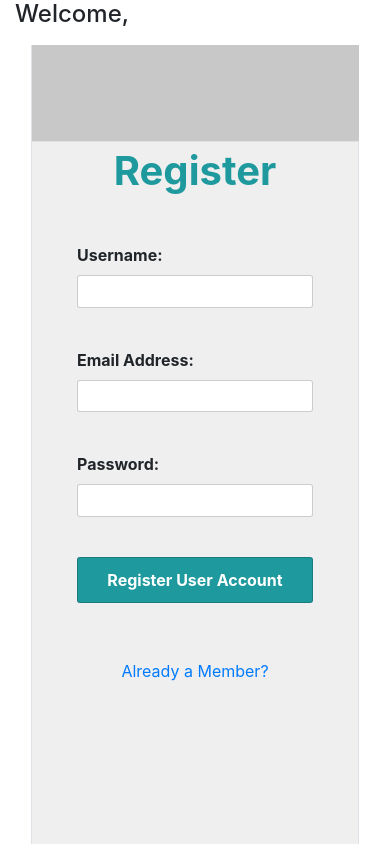
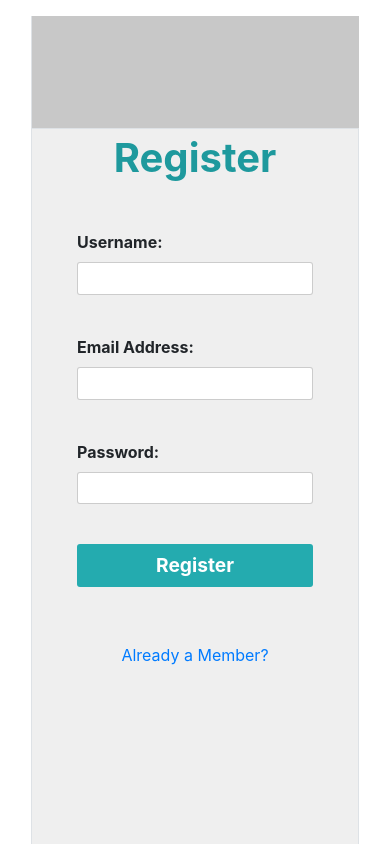
Before and after one commit to BrianARuff/lambda-notes-frontend, a React (Create React App) app: page / in a window 390 px wide. Shown: the top 844 px of the page. Built offline with nearby package versions, Linux system fonts and the light colour scheme.

Commit message:
added in loader for login and register page

```diff
--- a/src/App.js
+++ b/src/App.js
@@ -24,9 +24,6 @@ class App extends Component {
   render() {
     return (
       <div className="container">
-      <div>
-        <h4>Welcome, {this.props.user.username}</h4>
-      </div>
         <div
           className="row m-3"
           style={
@@ -36,9 +33,16 @@ class App extends Component {
           }
         >
           <div className="col-md-3 p-5 border-left action-container left-side">
+            <div className="m-3">
+              <h4>
+                {localStorage.getItem("isLoggedIn") === "true"
+                  ? `Welcome, ${localStorage.getItem("username")}`
+                  : ""}
+              </h4>
+            </div>
             {localStorage.getItem("isLoggedIn") === "true" ? (
-              <Route path="/" render={(props) => <ActionPanel {...props} />} />
-             ) : null}
+              <Route path="/" render={props => <ActionPanel {...props} />} />
+            ) : null}
           </div>
           <div className={`col-md-9 p-5 border right-side`}>
             {localStorage.getItem("isLoggedIn") === "true" ? (
@@ -49,8 +53,11 @@ class App extends Component {
                 <Route
                   exact
                   path="/editForm/:title/:id"
-                  render={(props) => (
-                    <EditNoteForm updateNote={this.props.updateNote} {...props} />
+                  render={props => (
+                    <EditNoteForm
+                      updateNote={this.props.updateNote}
+                      {...props}
+                    />
                   )}
                 />
               </React.Fragment>
--- /dev/null
+++ b/src/CSS/Loader_01.css
@@ -0,0 +1,38 @@
+.line-container {
+  height: 3px;
+  width: 100%;
+  background: transparent;
+}
+.line-container .line {
+  width: 100%;
+  height: 3px;
+  background: rgba(27, 142, 146, 1);
+  animation: slide 2000ms linear infinite;
+}
+@keyframes slide {
+  0% {
+    transform-origin: left;
+    transform: scalex(0);
+    opacity: 0;
+  }
+  25% {
+    transform-origin: center;
+    transform: scalex(0.5);
+    opacity: 1;
+  }
+  50% {
+    transform-origin: right;
+    transform: scalex(0);
+    opacity: 0;
+  }
+  75% {
+    transform-origin: center;
+    transform: scalex(0.5);
+    opacity: 1;
+  }
+  100% {
+    transform-origin: left;
+    transform: scalex(0);
+    opacity: 0;
+  }
+}
--- a/src/CSS/Register.css
+++ b/src/CSS/Register.css
@@ -64,18 +64,4 @@
     -ms-border-radius: 3px;
     -o-border-radius: 3px;
   }
-
-  .register-form button {
-    border: 1px solid rgba(0, 0, 0, 0.2);
-    border-radius: 3px;
-    -webkit-border-radius: 3px;
-    -moz-border-radius: 3px;
-    -ms-border-radius: 3px;
-    -o-border-radius: 3px;
-    width: 100%;
-    padding: 10px 20px;
-    background-color: rgba(30, 153, 157);
-    color: white;
-    font-weight: bold;
-  }
 }
--- a/src/components/Login.js
+++ b/src/components/Login.js
@@ -48,11 +48,18 @@ class Login extends React.Component {
             />
           </div>
           <div className="form-ctrl">
-            {this.state.isRegistering ? (
-              <div>Registering</div>
+          {this.props.isLoggingIn ? (
+              <div className="line-container">
+                <div className="line" />
+              </div>
             ) : (
-              <button disabled={this.props.isLoggingIn} onClick={this.handleLogin} type="submit">
-                {this.props.isLoggingIn ? "Logging In..." : "Login"}
+              <button
+                disabled={this.props.isLoggingIn}
+                onClick={this.handleLogin}
+                type="submit"
+                className="btn link"
+              >
+                Login
               </button>
             )}
           </div>
--- a/src/components/Register.js
+++ b/src/components/Register.js
@@ -8,14 +8,14 @@ import { Link } from "react-router-dom";
 
 // css
 import "../CSS/Register.css";
+import "../CSS/Loader_01.css";
 
 class Register extends React.Component {
   state = {
     username: "",
     email: "",
     password: "",
-    error: null,
-    isRegistering: this.props.isRegistering
+    error: null
   };
 
   handleOnChange = e => {
@@ -23,18 +23,15 @@ class Register extends React.Component {
   };
 
   handleRegister = e => {
-    e.preventDefault();
-    this.setState({ isRegistering: this.props.isRegistering });
-    setTimeout(() => {
-      this.props.registerUser({
-        username: this.state.username.trim(),
-        email: this.state.email.trim(),
-        password: this.state.password.trim()
-      });
-    }, 300);
+    this.props.registerUser({
+      username: this.state.username.trim(),
+      email: this.state.email.trim(),
+      password: this.state.password.trim()
+    });
   };
 
   render() {
+    console.log(`is regsitering: ${this.props.isRegistering}`);
     return (
       <div className="register-form">
         <h1 className="register-header">Register</h1>
@@ -66,16 +63,28 @@ class Register extends React.Component {
             />
           </div>
           <div className="form-ctrl">
-            {this.state.isRegistering ? (
-              <div>Registering</div>
+            {this.props.isRegistering ? (
+              <div className="line-container">
+                <div className="line" />
+              </div>
             ) : (
-              <button onClick={this.handleRegister} type="submit">
-                Register User Account
+              <button
+                disabled={this.props.isRegistering}
+                onClick={this.handleRegister}
+                type="submit"
+                className="btn link"
+              >
+                Register
               </button>
             )}
           </div>
         </form>
-        <Link to="/login" className="my-3" href="" onClick={this.handleIsMember}>
+        <Link
+          to="/login"
+          className="my-3"
+          href=""
+          onClick={this.handleIsMember}
+        >
           Already a Member?
         </Link>
       </div>
@@ -85,10 +94,11 @@ class Register extends React.Component {
 
 const mapStateToProps = state => {
   return {
+    user: state.user,
+    token: state.token,
     isLoggedIn: state.isLoggedIn,
-    token: state.token,
-    isRegistering: state.isRegistering,
-    user: state.user
+    error: state.error,
+    isRegistering: state.isRegistering
   };
 };
 
--- a/src/reducers/index.js
+++ b/src/reducers/index.js
@@ -31,7 +31,7 @@ const initialState = {
   isLoggedIn: false,
   user: {},
   token: null,
-  isRegstering: false,
+  isRegistering: false,
   isLoggingIn: false
 };
 
@@ -80,20 +80,21 @@ export default (state = initialState, action) => {
         updated: false
       });
     case IS_REGISTERING:
-      // doing it the ES6 way for fun...
-      return {...state, isRegstering: true};
+      return Object.assign({}, state, {
+        isRegistering: true
+      })
     case REGISTER_SUCCESSFUL:
       return Object.assign({}, state, {
         isLoggedIn: true,
         message: action.payload.message,
         user: action.payload.user,
         token: action.payload.token,
-        isRegstering: false
+        isRegistering: false
       });
     case REGISTER_FAILURE:
       return Object.assign({}, state, {
         isLoggedIn: false,
-        isRegstering: false
+        isRegistering: false
       });
     case IS_LOGGING_IN:
       return Object.assign({}, state, {
```
